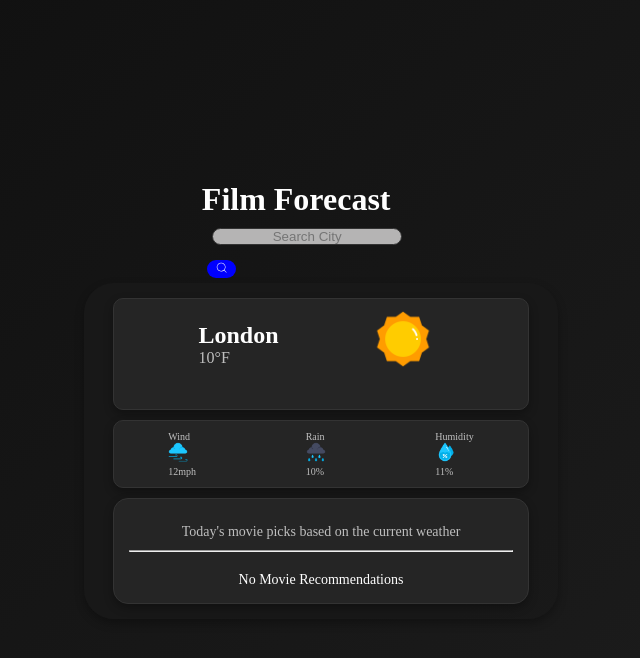
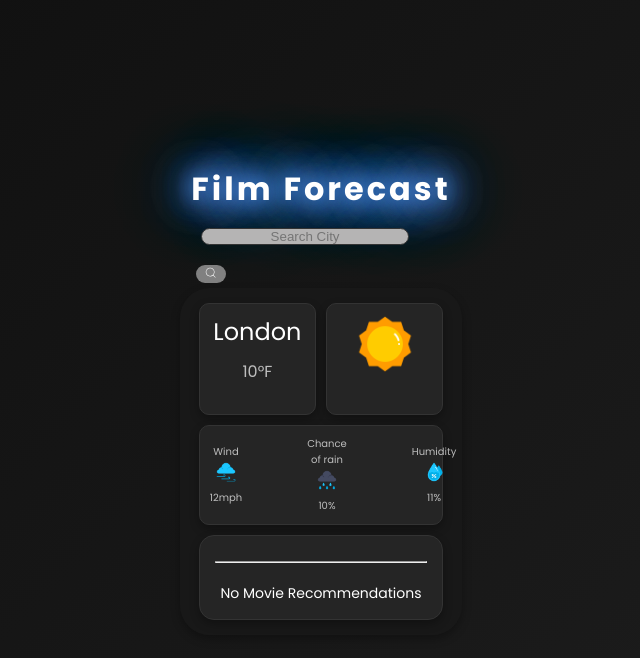
Before and after one commit to FayeKs/Film-Forecast-App, a React (Vite) app in the folder FilmForecastApp/: page / in a window 1280 px wide. Shown: the top 658 px of the page, without its empty margins (319-959 px from the left). Built offline with nearby package versions, Linux system fonts and the light colour scheme.

Commit message:
add and fix styles and weather display message function

```diff
--- a/FilmForecastApp/index.html
+++ b/FilmForecastApp/index.html
@@ -4,6 +4,9 @@
     <meta charset="UTF-8" />
     <link rel="icon" type="image/svg+xml" href="/vite.svg" />
     <meta name="viewport" content="width=device-width, initial-scale=1.0" />
+    <link rel="preconnect" href="https://fonts.googleapis.com">
+  <link rel="preconnect" href="https://fonts.gstatic.com" crossorigin>
+  <link href="https://fonts.googleapis.com/css2?family=Poppins:ital,wght@0,100;0,200;0,300;0,400;0,500;0,600;0,700;0,800;0,900;1,100;1,200;1,300;1,400;1,500;1,600;1,700;1,800;1,900&display=swap" rel="stylesheet">
     <title>Film-Forecast</title>
   </head>
   <body>
--- a/FilmForecastApp/src/components/MoviesDisplay/MoviesDisplay.jsx/MoviesDisplay.css
+++ b/FilmForecastApp/src/components/MoviesDisplay/MoviesDisplay.jsx/MoviesDisplay.css
@@ -13,7 +13,7 @@
     text-align: center;
     margin: 100%;
     margin: 10px;
-    font-size: 14px;
+    font-size: 16px;
 }
 
 .movies {
@@ -29,10 +29,20 @@
     box-shadow: 0px 4px 10px rgba(0, 0, 0, 0.3);
     background: #252525;
     width: 90%;
+
 }
 
 .movieCard img{
     width: 100px;
-    border: 2px solid #333;
     box-shadow: 0px 4px 10px rgba(0, 0, 0, 0.3);
+    transition: 0.5s;
+    text-decoration: none;
+ transition: box-shadow 0.3s ease, background-color 0.3s ease;
 }
+
+.movieCard img:hover {
+    transform: scale(1.1);
+    z-index: 2;
+    background-color: #444;
+    box-shadow: 0 0 8px 4px #0ff;
+}
--- a/FilmForecastApp/src/components/MoviesDisplay/MoviesDisplay.jsx/MoviesDisplay.jsx
+++ b/FilmForecastApp/src/components/MoviesDisplay/MoviesDisplay.jsx/MoviesDisplay.jsx
@@ -32,18 +32,27 @@ const MoviesDisplay = ({weatherCondition}) => {
     axios.get(`https://api.themoviedb.org/3/discover/movie?api_key=${movieApiKey}&with_genres=${genreId}&sort_by=popularity.desc`)
       .then((res) => {
       if (Array.isArray(res.data.results)) {
-        setMovieRecommendations(res.data.results.slice(0, 8)) }
+        setMovieRecommendations(res.data.results.slice(0, 10)) }
       })
       .catch((err) => console.log(err));
   }
 
+  // functio to render movie display parapgraph bsed on the weather
+  const getWeatherMessage = (condition) => {
+    switch (condition) {
+      case "Clouds":
+        return "Feel-good movies for a cloudy day";
+       case "Clear":
+       return "Perfect weather for an action-packed movie!";
+    }
+  }
 
 
   return (
     <div className='moviesDisplay'>
         <div className='movies'>
           <div className='moviesTop'>
-           <p>Today's movie picks based on the current weather </p>
+           <p>{getWeatherMessage(weatherCondition)}</p>
            <hr />
         </div>
            {movieRecommendations.length > 0 ? (
--- a/FilmForecastApp/src/components/WeatherDisplay/WeatherDisplay.css
+++ b/FilmForecastApp/src/components/WeatherDisplay/WeatherDisplay.css
@@ -1,21 +1,22 @@
 input {
-    margin: 10px;
+    margin: 15px 10px;
     border-radius: 10px;
     width: 80%;
     text-align: center;
     background: #b5b4b4;
-    color: rgb(1, 1, 122);
+    color: rgb(27, 125, 174);
     border: 1px solid #333;
 }
 
 .weatherDisplay button {
-    background: blue;
+    background: grey;
     color: white;
     outline: none;
     border: none;
     margin: 5px;
     padding: 1px 8px;
     border-radius: 10px;
+    cursor: pointer;
 }
 
 .weatherDisplay {
@@ -45,11 +46,27 @@ input {
 .forecast p {
     opacity: 0.7;
 }
-.forecastInfo {
+.forecastInfo, .forecastDegree {
+    display: flex;
+    flex-direction: column;
+    align-items: center;
+    gap: 10px;
+    border: 1px solid;
+    padding: 10px;
+    width: 50%;
+    background: #252525;
+    border: 1px solid #333;
+    box-shadow: 0px 4px 10px rgba(0, 0, 0, 0.3);
+    border-radius: 10px;
+}
+.forecastInfo p {
+    font-weight: 200;
+
+}
+.forecastDegree {
     display: flex;
     flex-direction: column;
     gap: 10px;
-
     padding: 10px;
 }
 .currentForecast {
@@ -57,12 +74,13 @@ input {
     flex-direction: row;
     align-items: center;
     justify-content: space-evenly;
-    border-radius: 10px;
+    /* border-radius: 10px;
     background: #252525;
     border: 1px solid #333;
-    box-shadow: 0px 4px 10px rgba(0, 0, 0, 0.3);
+    box-shadow: 0px 4px 10px rgba(0, 0, 0, 0.3); */
     height: auto;
     width: 100%;
+    gap: 10px;
 }
 
 .currentForecast p {
@@ -71,11 +89,12 @@ input {
 
 .currentWeather {
     width: 100%;
-    font-size: 14px;
+    font-size: 20px;
     list-style: none;
     display: flex;
     flex-direction: row;
     align-items: center;
+    text-align: center;
     justify-content: space-evenly;
     gap: 65px;
     padding: 10px;
@@ -98,3 +117,24 @@ input {
 .currentWeather li p {
     font-size: 10px;
 }
+
+h1 {
+    letter-spacing: 3px;
+    text-shadow: 0 0 10px #ff00ff, 0 0 20px #ff00ff, 0 0 30px #ff00ff,
+    0 0 40px #ff00ff, 0 0 50px #ff00ff, 0 0 60px #ff00ff, 0 0 70px #ff00ff;
+  animation: glow 1.7s ease-in-out infinite alternate;
+
+}
+@keyframes glow {
+    from {
+      text-shadow: 0 0 10px #ff00ff, 0 0 20px #ff00ff, 0 0 30px #ff00ff,
+        0 0 40px #ff00ff, 0 0 50px #ff00ff, 0 0 60px #ff00ff, 0 0 70px #ff00ff;
+    }
+    to {
+      text-shadow: 0 0 20px #3498db, 0 0 30px #3498db, 0 0 40px #3498db,
+        0 0 50px #3498db, 0 0 60px #3498db, 0 0 70px #3498db, 0 0 80px #3498db;
+    }
+   }
+h2 {
+    font-weight: 400;
+}
--- a/FilmForecastApp/src/components/WeatherDisplay/WeatherDisplay.jsx
+++ b/FilmForecastApp/src/components/WeatherDisplay/WeatherDisplay.jsx
@@ -79,7 +79,7 @@ const [name, setName] = useState('')
         <div className='forecast'>
 
         <div className='currentForecast'>
-            <div>
+            <div className='forecastDegree'>
 
             <h2>{data.name}</h2>
             <p>{Math.round(data.fahrenheit)}°F</p>
@@ -99,7 +99,7 @@ const [name, setName] = useState('')
                 <p>{Math.round(data.wind)}mph</p>
             </li>
             <li>
-                <p>Rain</p>
+                <p>Chance of rain</p>
                 <img src={rain} alt="" />
                <p>{data.precipitation}%</p></li>
             <li>
--- a/FilmForecastApp/src/index.css
+++ b/FilmForecastApp/src/index.css
@@ -8,7 +8,9 @@
   min-height: 100vh;
   display: flex;
   flex-direction: column;
-
+  font-family: "Poppins", sans-serif;
+  font-style: normal;
+  font-weight: 400;
   background: rgb(0,0,0);
 background: linear-gradient(135deg, #0F0F0F, #1e1e1e);
   /* background: url(./assets/icons/veronika-galkina-ANuVzeKDwtg-unsplash.jpg); */
```
